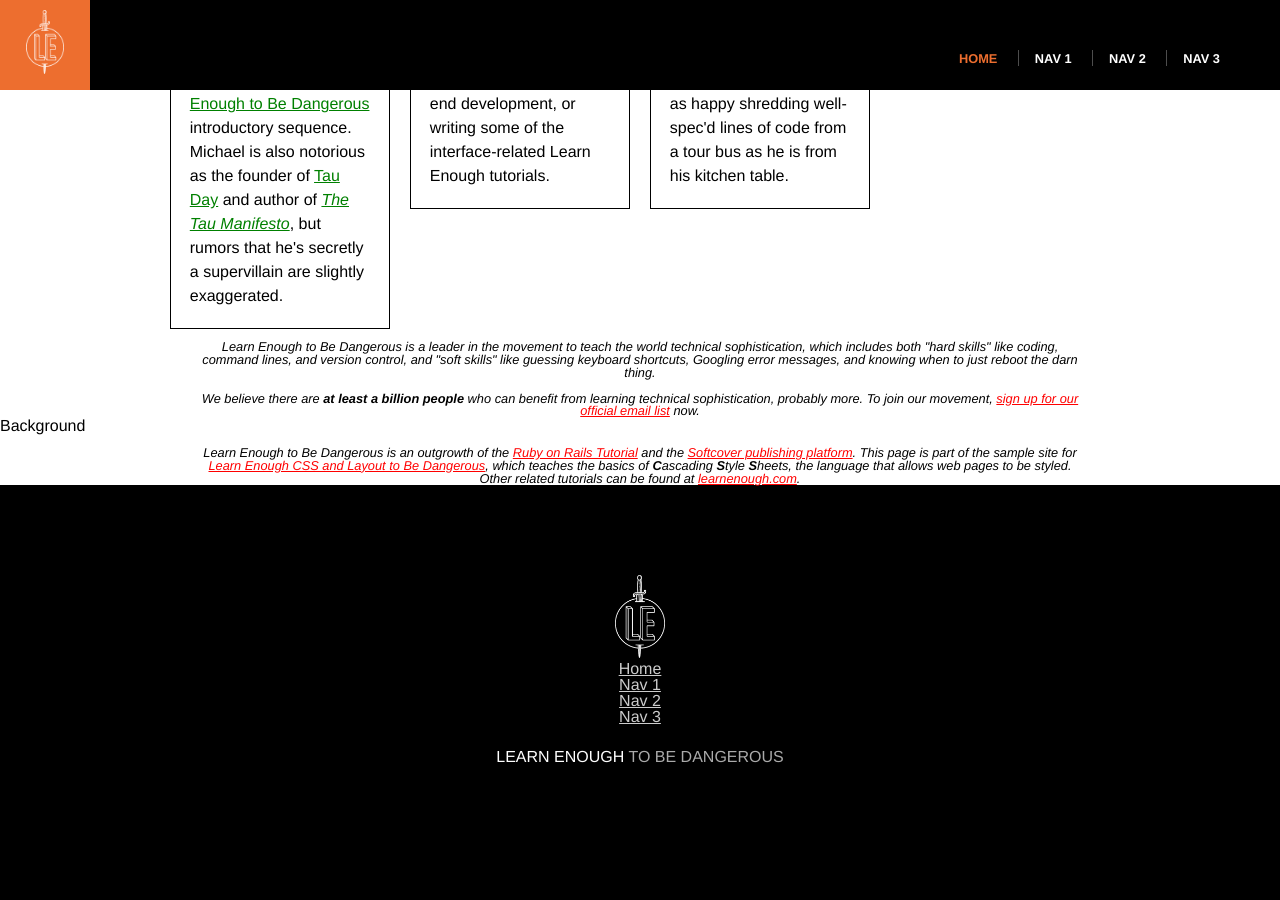
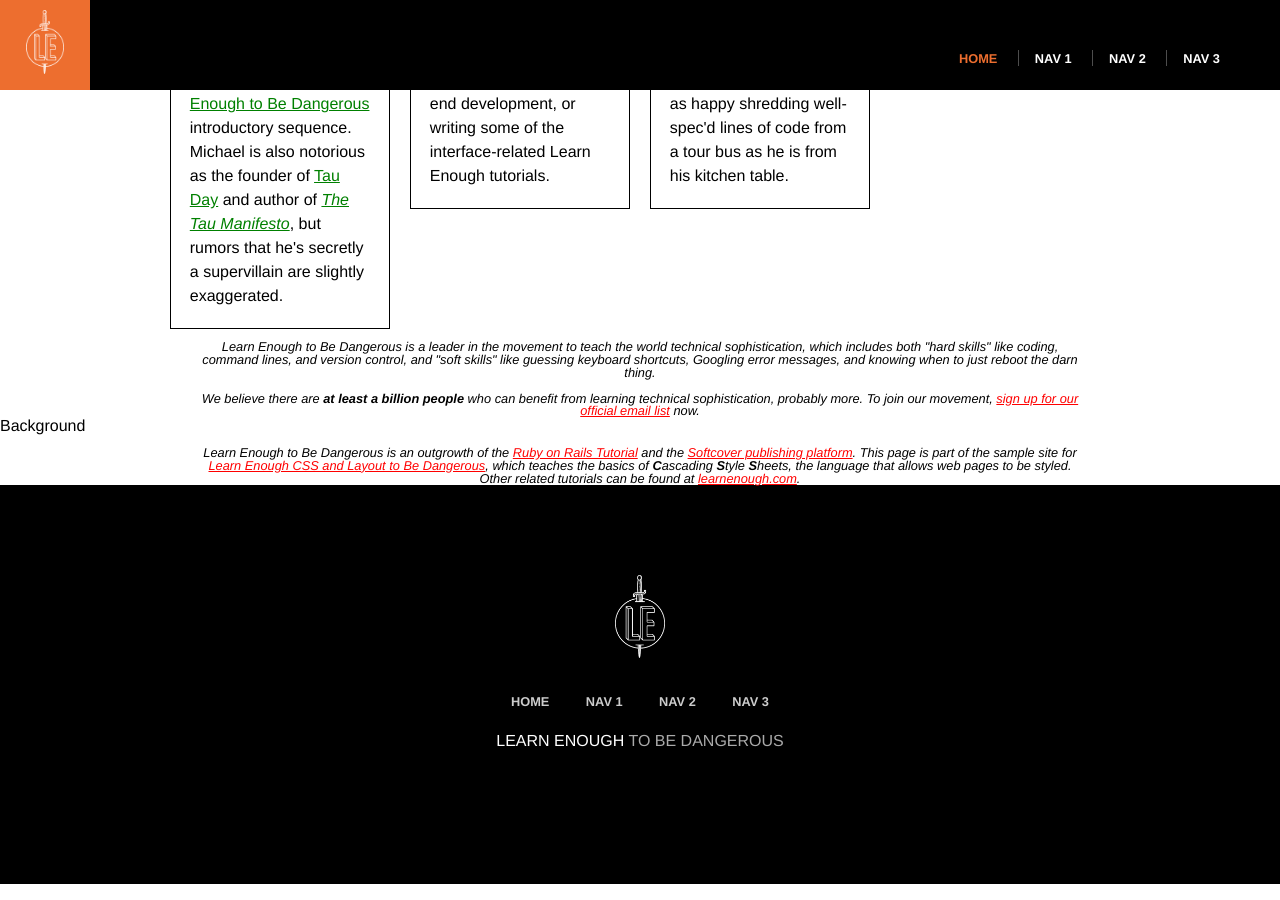
Before and after one commit to didierClin/LearnEnought-CSS, a Jekyll site: the page built from index.html, in a window 1280 px wide and 900 px high, scrolled down 902 px. Built offline with Jekyll 4.4.1, drawn with Linux system fonts in a browser that asks for light colours.

Commit message:
Finish Initial Layout

```diff
--- a/css/main.css
+++ b/css/main.css
@@ -49,13 +49,16 @@
 }
 .header-nav a {
   color: #fff;
+}
+/*Common to header and footer*/
+.nav-links a {
   font-size: 0.8rem;
   font-weight: bold;
   text-decoration: none;
   text-transform: uppercase;
 }
-.header-nav a:hover,
-.header-nav a:active {
+.nav-links a:hover,
+.nav-links a:active {
   color: #ed6e2f;
 }
 .header-nav > li:first-child a {
@@ -82,6 +85,11 @@
   text-transform: uppercase;
 }
 .footer h3 span { color: #aaa;}
+
+.footer-nav li {
+  display: inline-block;
+  margin: 2em 1em 0;
+}
 .footer-nav a {
   color: #ccc;
 }
```
Also changed, not shown: 1 other file.
